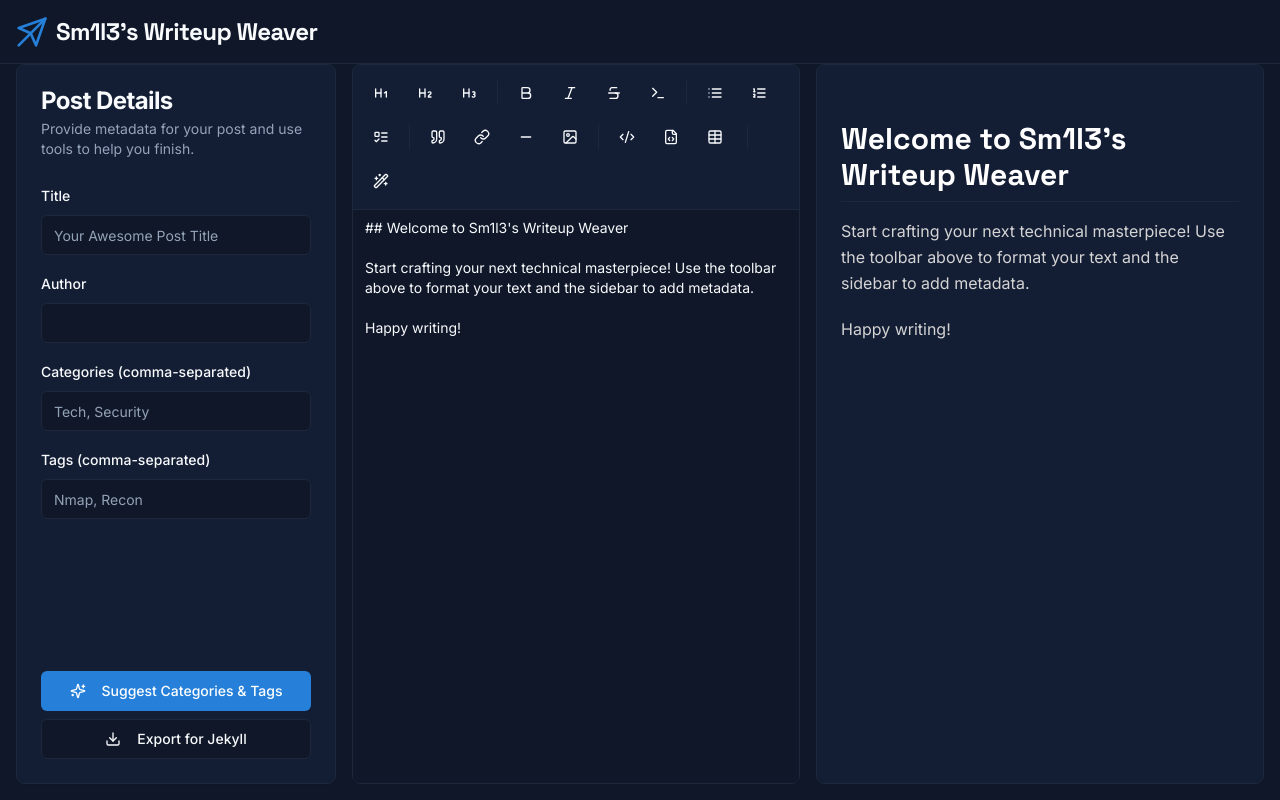
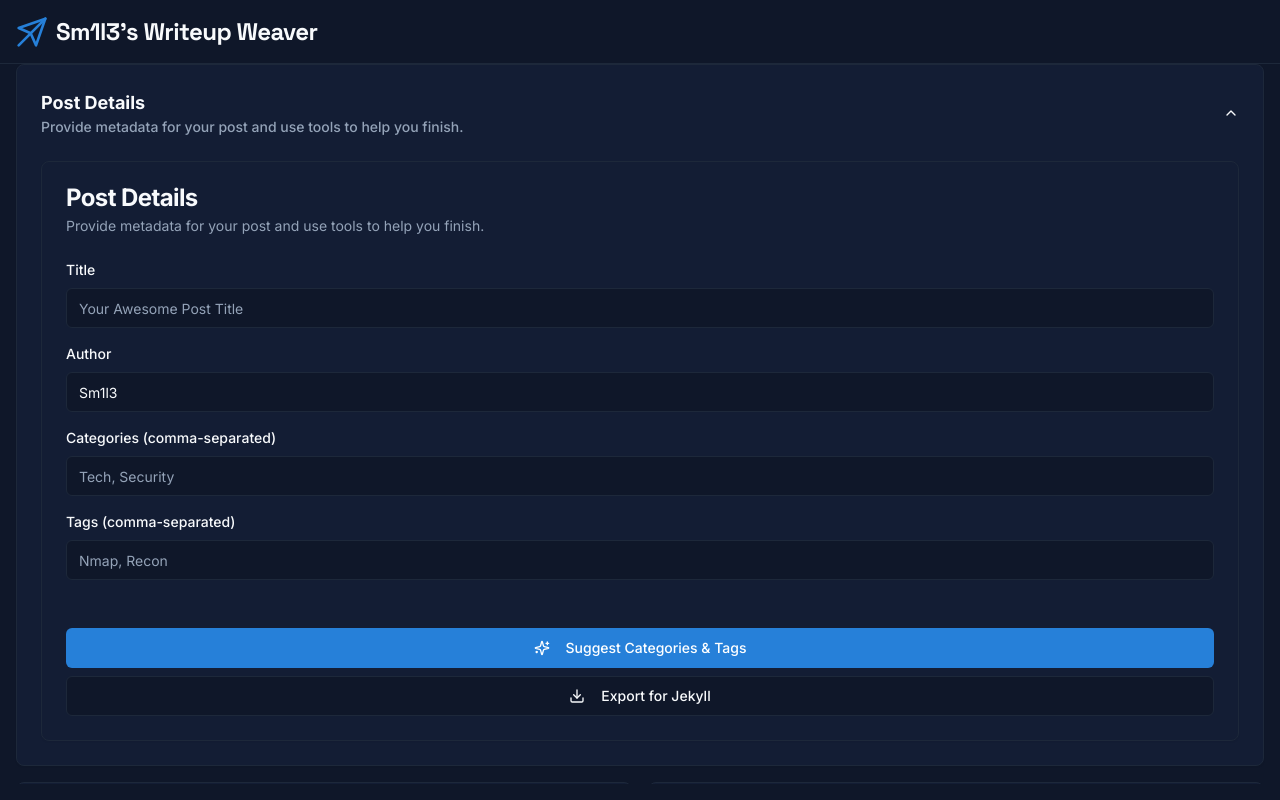
Before and after one commit to I-am-Sm1l3/writeup-weaver, a Next.js app: page / in a window 1280 px wide. Built offline with nearby package versions, Linux system fonts and the light colour scheme; what @genkit-ai/google-genai, genkit would draw is missing.

Commit message:
Update page.tsx

```diff
--- a/src/app/page.tsx
+++ b/src/app/page.tsx
@@ -9,6 +9,13 @@ import { MarkdownPreview } from '@/components/markdown-preview';
 import { Card, CardContent } from '@/components/ui/card';
 import { Textarea } from '@/components/ui/textarea';
 import { ScrollArea } from '@/components/ui/scroll-area';
+import {
+  Accordion,
+  AccordionContent,
+  AccordionItem,
+  AccordionTrigger,
+} from "@/components/ui/accordion"
+
 
 const initialContent = `## Welcome to Sm1l3's Writeup Weaver
 
@@ -19,7 +26,7 @@ Happy writing!
 
 export default function Sm1l3Page() {
   const [title, setTitle] = useState('');
-  const [author, setAuthor] = useState('');
+  const [author, setAuthor] = useState('Sm1l3');
   const [categories, setCategories] = useState('');
   const [tags, setTags] = useState('');
   const [content, setContent] = useState(initialContent);
@@ -29,8 +36,17 @@ export default function Sm1l3Page() {
   return (
     <div className="flex h-screen max-h-screen w-full flex-col bg-background">
       <Header />
-      <main className="flex flex-1 gap-4 px-4 pb-4 overflow-hidden">
-        <div className="w-full max-w-xs">
+      <main className="flex flex-1 flex-col gap-4 px-4 pb-4 overflow-hidden">
+        <Accordion type="single" collapsible defaultValue="item-1">
+            <AccordionItem value="item-1" className="border-b-0">
+                <Card>
+                    <AccordionTrigger className="p-6 hover:no-underline">
+                        <div className="flex flex-col items-start">
+                            <h3 className="text-lg font-semibold">Post Details</h3>
+                            <p className="text-sm text-muted-foreground">Provide metadata for your post and use tools to help you finish.</p>
+                        </div>
+                    </AccordionTrigger>
+                    <AccordionContent className="px-6 pb-6">
                         <MetadataSidebar
                             {...{
                             title,
@@ -46,7 +62,11 @@ export default function Sm1l3Page() {
                             setIsGenerating,
                             }}
                         />
-        </div>
+                    </AccordionContent>
+                </Card>
+            </AccordionItem>
+        </Accordion>
+
         <div className="flex-1 grid grid-cols-1 lg:grid-cols-2 gap-4 overflow-hidden">
           <Card className="flex flex-col">
             <EditorToolbar
```
Lines whose indentation alone changed are shown as unchanged.
